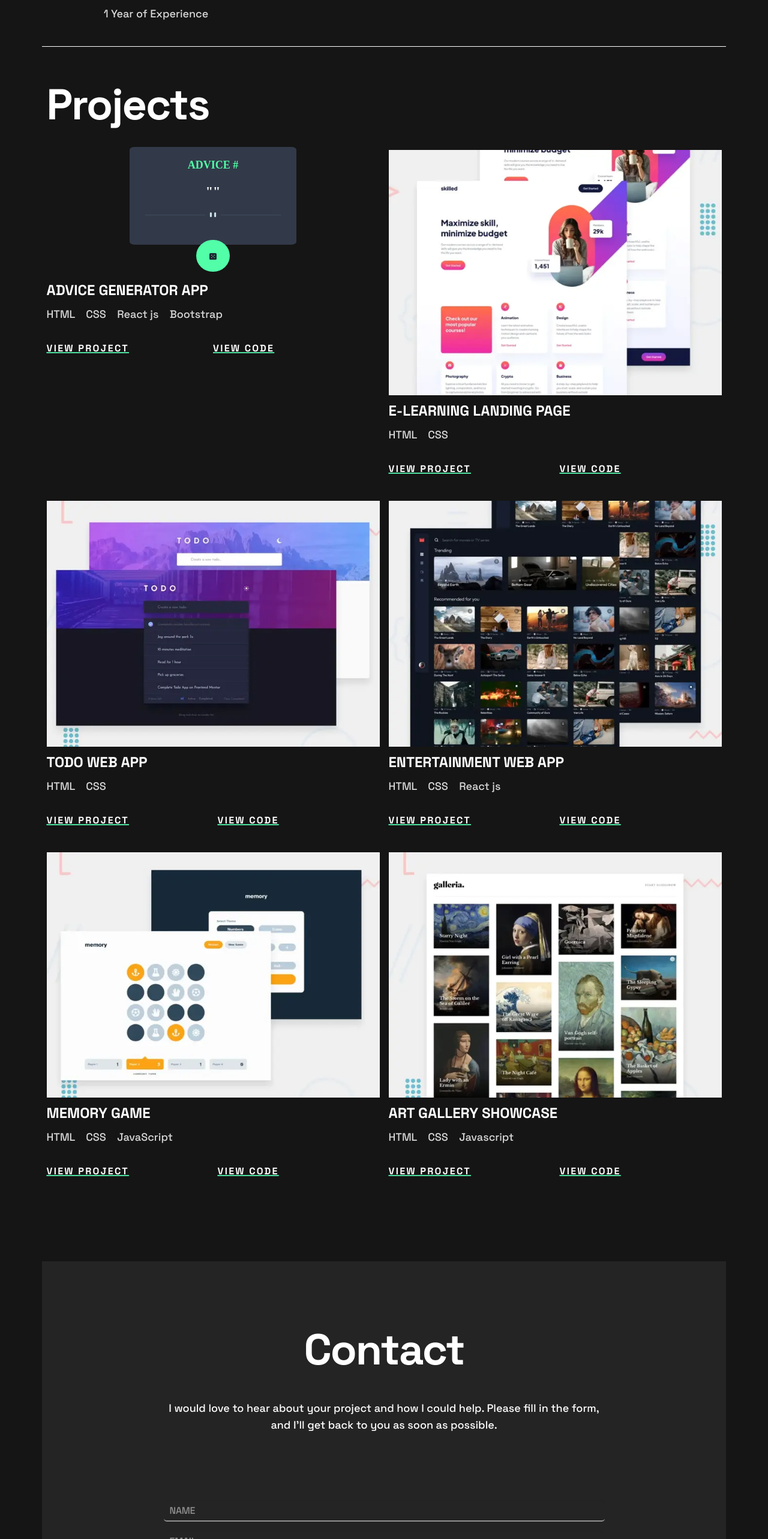
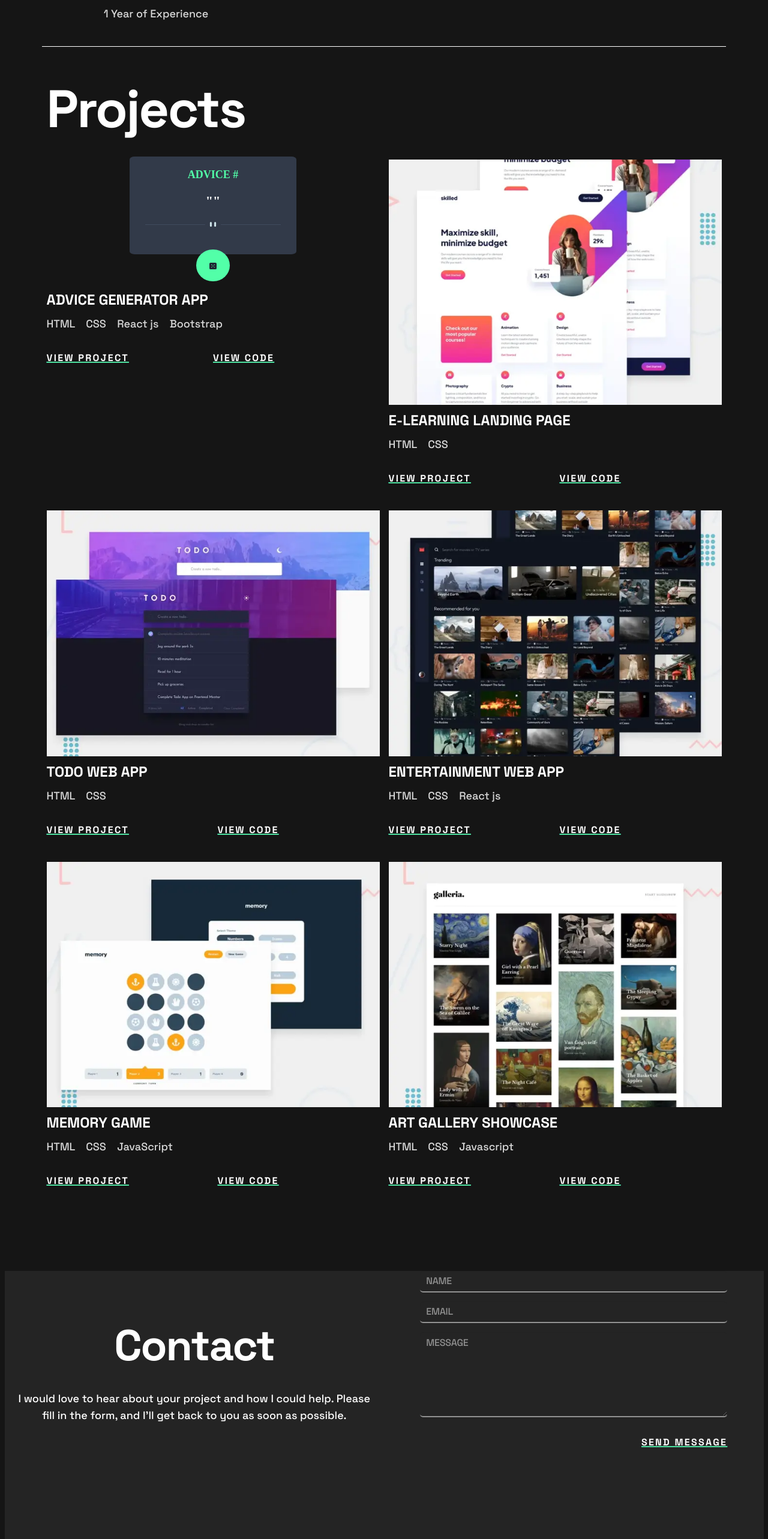
Before and after one commit to ReneRisa/portfolio, a React (Create React App) app: page / in a window 1280 px wide. Shown: the part 1220-3786 px from the top of the page at 60% size. Built offline with nearby package versions, Linux system fonts and the light colour scheme; no server answers.

Commit message:
more styling

```diff
--- a/public/index.html
+++ b/public/index.html
@@ -428,22 +428,27 @@
       <div class="container" id="container-contact">
         <!--row for the contact section-->
         <div class="row justify-content-center">
+          <!--col for contact-->
+          <div class="col-12 col-xl-6">
             <!--col for the contact title-->
-          <div class="col-12 col-md-8">
+            <div class="col-12 col-md-8 col-xl-12">
               <p class="whiteLabel" id="contact-title">Contact</p>
             </div>
             <!--col for the contact info-->
-          <div class="col-12 col-md-8">
+            <div class="col-12 col-md-8 col-xl-12">
               <p class="whiteLabel" id="contact-info">
                 I would love to hear about your project and how I could help.
                 Please fill in the form, and I'll get back to you as soon as
                 possible.
               </p>
             </div>
+          </div>
+          <!--col for the contact form-->
+          <div class="col-12 col-xl-6">
             <!--row for the contact form-->
             <div class="row justify-content-center">
               <!--col for the contact form-->
-            <div class="col-12 col-md-8">
+              <div class="col-12 col-md-8 col-xl-10">
                 <form
                   action=""
                   method=""
@@ -505,6 +510,7 @@
                     </a>
                   </div>
                 </form>
+              </div>
             </div>
           </div>
 
--- a/src/index.css
+++ b/src/index.css
@@ -312,6 +312,7 @@ code {
     line-height: 72px; /* 100% */
     letter-spacing: -2.045px;
     text-align: left;
+    margin-right: -100px;
   }
   #intro-label {
     text-align: start;
@@ -366,7 +367,7 @@ code {
   }
 }
 
-@media (min-width: 1200px) {
+@media (min-width: 992px) {
   #container-Introduction {
     padding-top: 15%;
     justify-content: space-evenly;
@@ -385,7 +386,11 @@ code {
   #container-header {
     width: 1100px;
   }
-
+  #container-project-title {
+    line-height: 88px; /* 100% */
+    letter-spacing: -2.5px;
+    font-size: 88px;
+  }
   #container-portrait {
     margin-top: 40px;
     height: 618px;
@@ -408,4 +413,7 @@ code {
     font-feature-settings: "clig" off, "liga" off;
     font-size: 18px;
   }
+  #container-contact {
+    max-width: max-content;
+  }
 }
```
Lines whose indentation alone changed are shown as unchanged.
